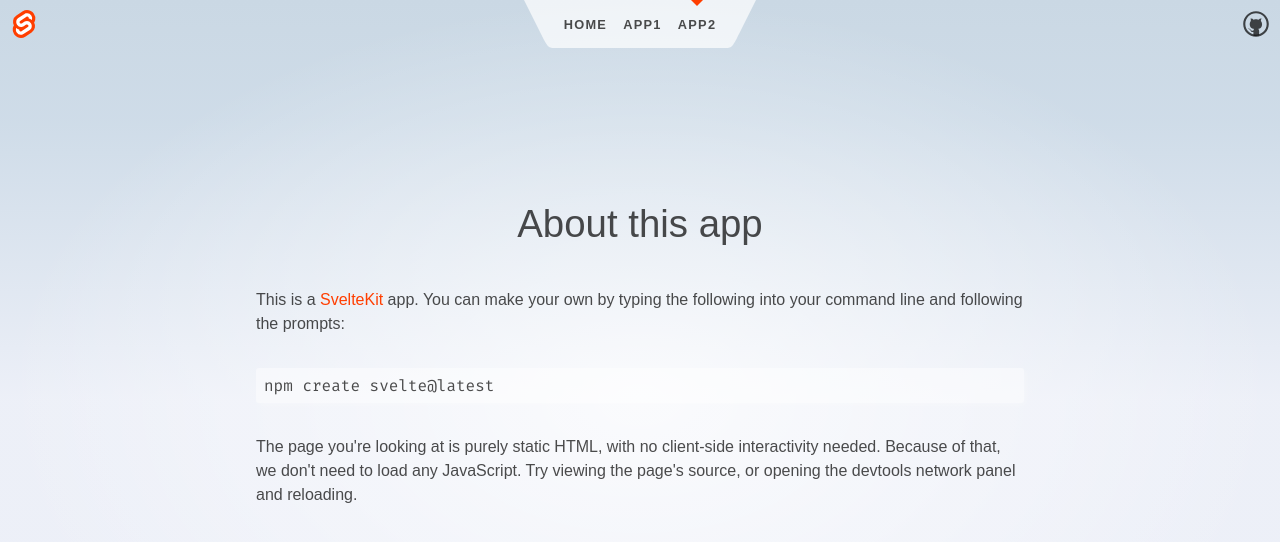
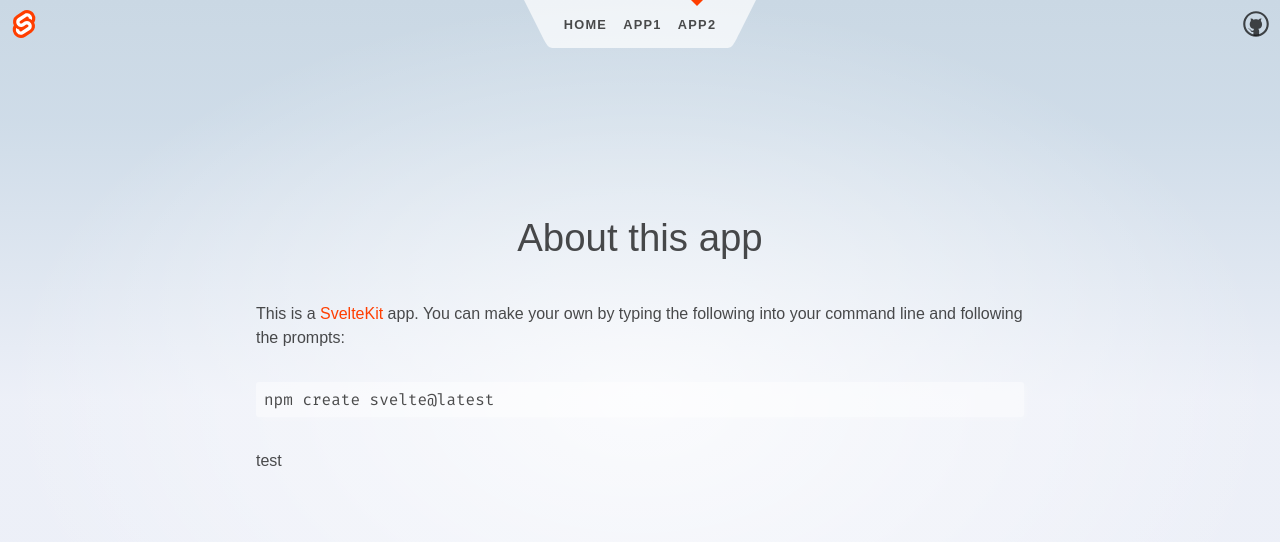
Before and after one commit to raiisac/data_visualisation, a SvelteKit app in the folder sveltekit-app/: page /app2 in a window 1280 px wide. Shown: the top 542 px of the page. Built offline with nearby package versions, Linux system fonts and the light colour scheme.

Commit message:
first test commit

```diff
--- a/sveltekit-app/src/routes/app2/+page.svelte
+++ b/sveltekit-app/src/routes/app2/+page.svelte
@@ -14,8 +14,6 @@
 	<pre>npm create svelte@latest</pre>
 
 	<p>
-		The page you're looking at is purely static HTML, with no client-side interactivity needed.
-		Because of that, we don't need to load any JavaScript. Try viewing the page's source, or opening
-		the devtools network panel and reloading.
+		test
 	</p>
 </div>
```
